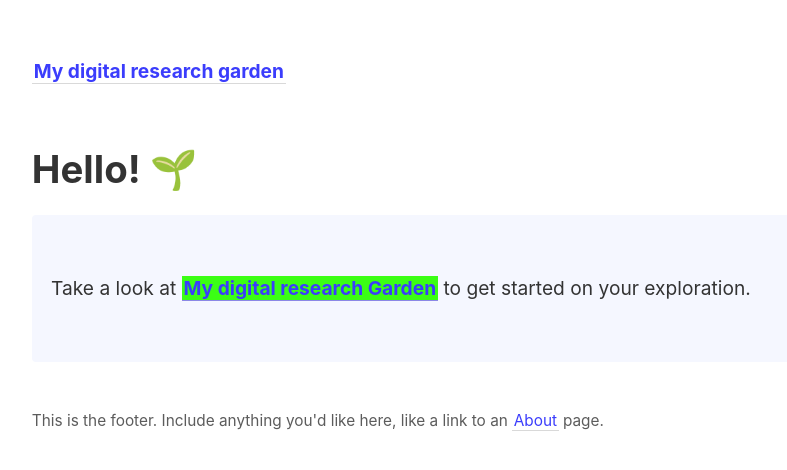
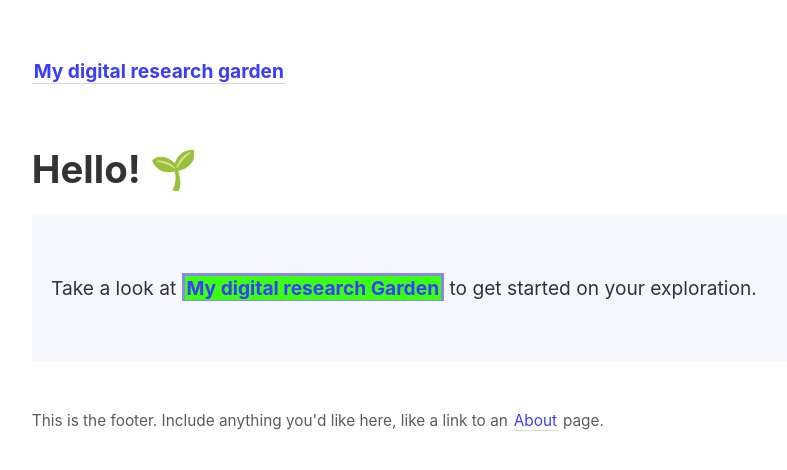
Before and after one commit to Chan-ops/my-digital-garden, a Jekyll site: the page built from _pages/index.md, in a window 1280 px wide. Shown: the top 470 px of the page, without its empty margins (45-832 px from the left). Built offline with Jekyll 4.4.1, drawn with Linux system fonts in a browser that asks for light colours.

Commit message:
Update link-previews.html

```diff
--- a/_includes/link-previews.html
+++ b/_includes/link-previews.html
@@ -2,6 +2,8 @@
 <style>
   content a.internal-link {
     border-color: #8b88e6;
+    border-radius: 0%;
+    border-style: solid;
     background-color: #2bff00ea;
   }
 
```
